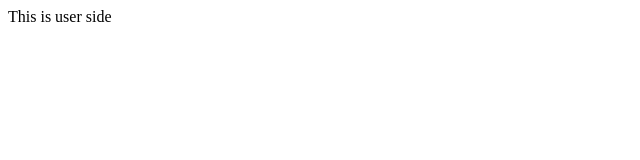
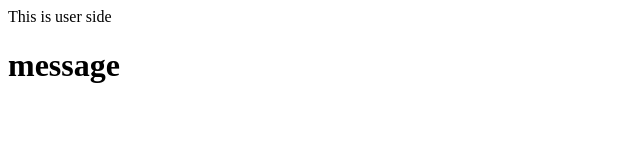
Before and after one commit to Vanithasen/testing, a plain HTML site: page user.html in a window 1280 px wide. Shown: the whole page, without its empty margins (0-640 px from the left). Drawn offline with Linux system fonts and the light colour scheme.

Commit message:
feat:additional

```diff
--- a/user.html
+++ b/user.html
@@ -6,6 +6,6 @@
     <title>Document</title>
 </head>
 <body>
-    This is user side
+    This is user side<h1>message</h1>
 </body>
 </html>
```
